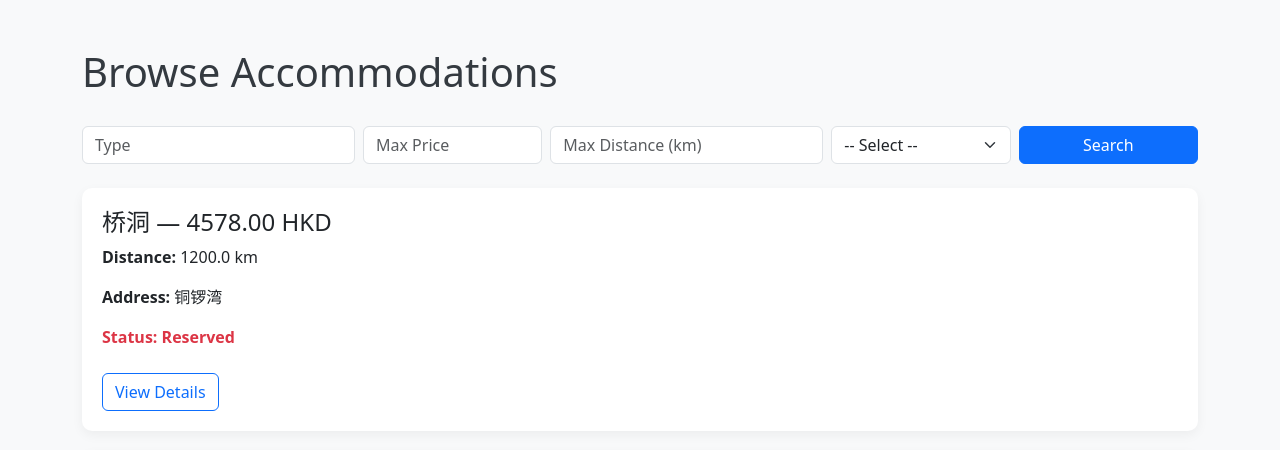
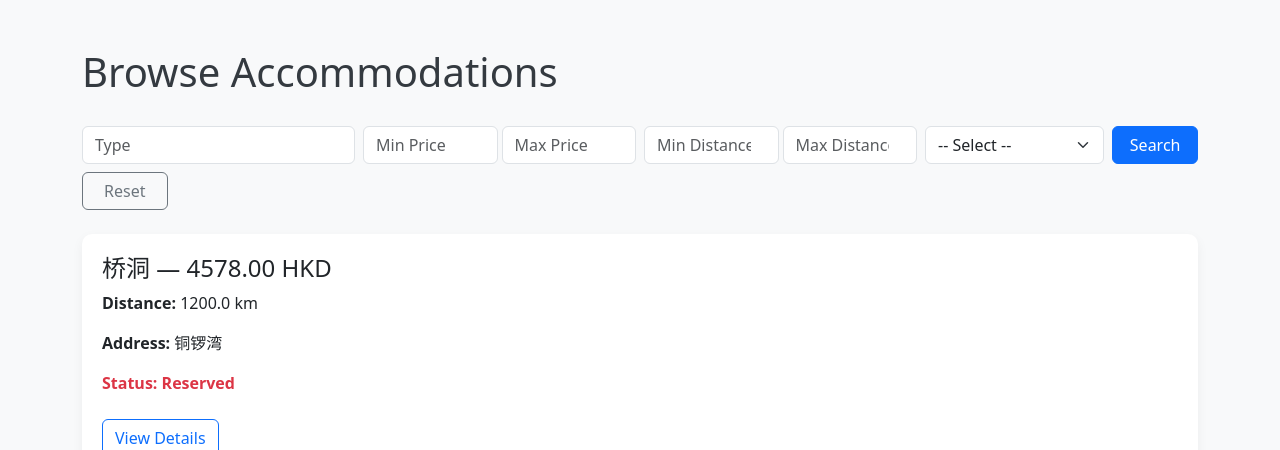
Before and after one commit to COMP3297GroupA/Djangodemo, a Django app: page /accommodations/ in a window 1280 px wide. Shown: the top 450 px of the page. Run offline with Django 5.2, Linux system fonts and the light colour scheme; data comes from the database, SQL or seed files in the repository; both versions use the stored data as it was after the commit.

Commit message:
fourth commit

```diff
--- a/orders/views.py
+++ b/orders/views.py
@@ -13,15 +13,20 @@ def browse_accommodations(request):
     accommodations = Accommodation.objects.all()
 
     acc_type = request.GET.get('type')
+    min_price = request.GET.get('min_price')
     max_price = request.GET.get('max_price')
+    min_distance = request.GET.get('min_distance')
     max_distance = request.GET.get('max_distance')
     sort_by = request.GET.get('sort_by')
 
     # 只有在参数不为空时才进行过滤
-    if acc_type and acc_type.strip() != "":
-        accommodations = accommodations.filter(type__icontains=acc_type)
+    if min_price and min_price.strip() != "":
+        accommodations = accommodations.filter(price__gte=min_price)
     if max_price and max_price.strip() != "":
         accommodations = accommodations.filter(price__lte=max_price)
+
+    if min_distance and min_distance.strip() != "":
+        accommodations = accommodations.filter(distance__gte=min_distance)
     if max_distance and max_distance.strip() != "":
         accommodations = accommodations.filter(distance__lte=max_distance)
 
@@ -37,12 +42,14 @@ def browse_accommodations(request):
 
     return render(request, 'browse.html', {
         'accommodations': accommodations,
-        'filters': {
-            'type': acc_type or '',
-            'max_price': max_price or '',
-            'max_distance': max_distance or '',
-            'sort_by': sort_by or '',
-        }
+            'filters': {
+                'type': acc_type or '',
+                'min_price': min_price or '',
+                'max_price': max_price or '',
+                'min_distance': min_distance or '',
+                'max_distance': max_distance or '',
+                'sort_by': sort_by or '',
+            }
     })
 
 
@@ -217,20 +224,20 @@ def add_accommodation(request):
         beds = request.POST.get('beds')
         period = request.POST.get('period_of_availability')
 
-        # ✅ 从 session 获取当前登录的 owner_id
+        # 从 session 获取当前登录的 owner_id
         owner_id = request.session.get('owner_id')
         if not owner_id:
             messages.error(request, "Session expired. Please log in again.")
             return redirect('login')
 
-        # ✅ 查找该 owner 实例
+        # 查找该 owner 实例
         try:
             owner = PropertyOwner.objects.get(owner_id=owner_id)
         except PropertyOwner.DoesNotExist:
             messages.error(request, "Owner not found.")
             return redirect('login')
 
-        # ✅ 创建新的 accommodation 并关联 owner
+        # 创建新的 accommodation 并关联 owner
         Accommodation.objects.create(
             address=address,
             type=acc_type,
--- a/templates/browse.html
+++ b/templates/browse.html
@@ -48,12 +48,17 @@
         <div class="col-md-3">
             <input type="text" name="type" class="form-control" placeholder="Type" value="{{ filters.type }}">
         </div>
-        <div class="col-md-2">
-            <input type="number" name="max_price" class="form-control" placeholder="Max Price" value="{{ filters.max_price }}">
-        </div>
-        <div class="col-md-3">
-            <input type="number" step="0.1" name="max_distance" class="form-control" placeholder="Max Distance (km)" value="{{ filters.max_distance }}">
-        </div>
+    <!-- Price Range -->
+    <div class="col-md-3 d-flex">
+        <input type="number" name="min_price" class="form-control me-1" placeholder="Min Price" value="{{ filters.min_price }}">
+        <input type="number" name="max_price" class="form-control" placeholder="Max Price" value="{{ filters.max_price }}">
+    </div>
+
+    <!-- Distance Range -->
+    <div class="col-md-3 d-flex">
+        <input type="number" step="0.1" name="min_distance" class="form-control me-1" placeholder="Min Distance (km)" value="{{ filters.min_distance }}">
+        <input type="number" step="0.1" name="max_distance" class="form-control" placeholder="Max Distance (km)" value="{{ filters.max_distance }}">
+    </div>
         <div class="col-md-2">
             <select name="sort_by" class="form-select" onchange="this.form.submit()">
                 <option value="">-- Select --</option>
@@ -61,8 +66,15 @@
                 <option value="distance" {% if filters.sort_by == 'distance' %}selected{% endif %}>Distance</option>
             </select>
         </div>
-        <div class="col-md-2">
+
+        <!-- Search -->
+        <div class="col-md-1">
             <button type="submit" class="btn btn-primary w-100">Search</button>
+        </div>
+
+        <!--  Reset -->
+        <div class="col-md-1">
+            <a href="{% url 'browse_accommodations' %}" class="btn btn-outline-secondary w-100">Reset</a>
         </div>
     </form>
 
```
Also changed, not shown: db.sqlite3.
